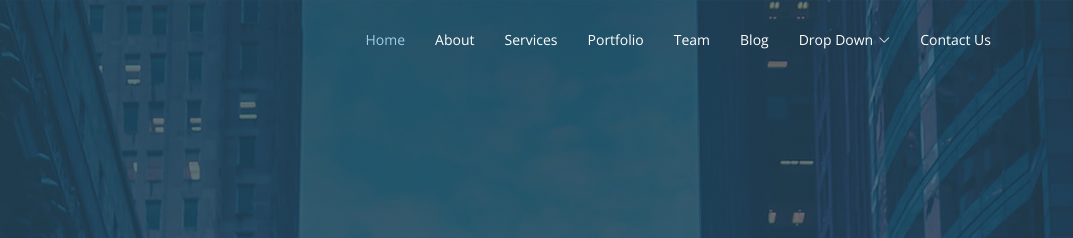
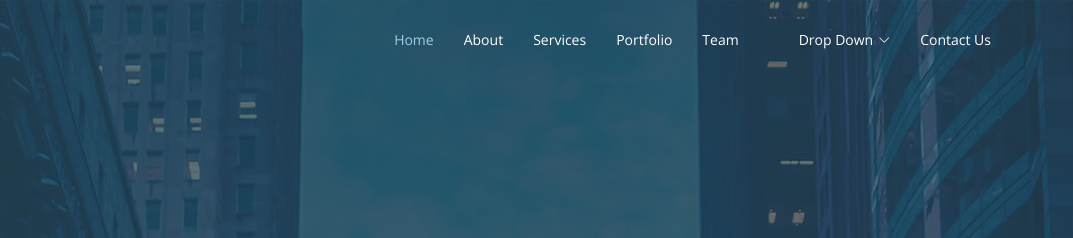
Before and after one commit to elitenel/LNM, a plain HTML site: page index.html in a window 1280 px wide. Shown: the top 238 px of the page, 207-1280 px from the left. Drawn offline with nearby package versions, Linux system fonts and the light colour scheme.

Commit message:
Update index.html

```diff
--- a/index.html
+++ b/index.html
@@ -57,7 +57,7 @@
           <li><a href="services.html">Services</a></li>
           <li><a href="portfolio.html">Portfolio</a></li>
           <li><a href="team.html">Team</a></li>
-          <li><a href="blog.html">Blog</a></li>
+          <li><a href=""></a></li>
 
           <li class="dropdown"><a href="#"><span>Drop Down</span> <i class="bi bi-chevron-down"></i></a>
             <ul>
```
